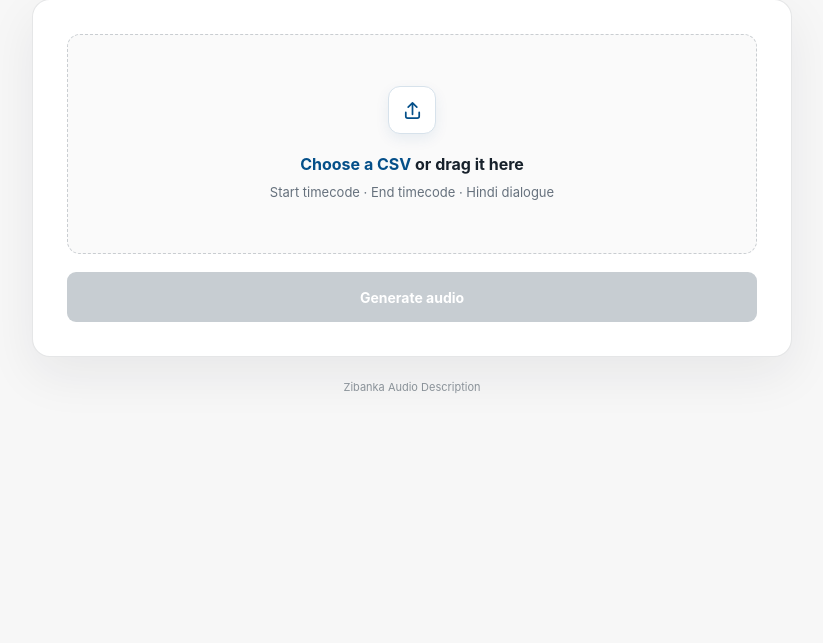
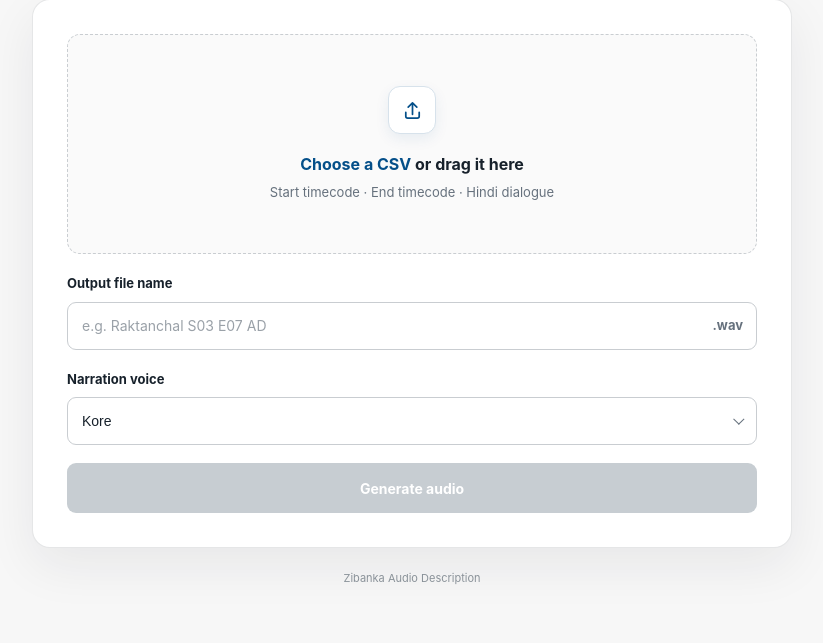
Before and after one commit to shayona21/audio_description_zibanka, a Flask app: page / in a window 1280 px wide. Shown: the part 437-1080 px from the top of the page, without its empty margins (228-1051 px from the left). Before the commit the page ends 830 px from the top, so only its background shows below. Run offline with Flask 3, Linux system fonts and the light colour scheme.

Commit message:
updated to google genai audio

```diff
--- a/app.py
+++ b/app.py
@@ -3,6 +3,7 @@
 # Upload a CSV file → generates a synchronized .wav file
 
 import os
+import re
 import uuid
 import threading
 from pathlib import Path
@@ -10,7 +11,7 @@ from flask import Flask, render_template, request, jsonify, send_file
 from dotenv import load_dotenv
 
 from excel_parser import parse_csv
-from tts_client import text_to_speech, pcm_to_wav
+from tts_client import AVAILABLE_VOICES, DEFAULT_VOICE, text_to_speech, pcm_to_wav
 from audio_builder import build_master_timeline, export_wav
 
 load_dotenv()
@@ -33,7 +34,11 @@ jobs = {}
 
 @app.route("/")
 def index():
-    return render_template("index.html")
+    return render_template(
+        "index.html",
+        voices=AVAILABLE_VOICES,
+        default_voice=DEFAULT_VOICE
+    )
 
 
 @app.route("/upload", methods=["POST"])
@@ -47,9 +52,26 @@ def upload():
         return jsonify({"error": "No file uploaded"}), 400
 
     file = request.files["file"]
+    requested_name = request.form.get("output_name", "").strip()
+    selected_voice = request.form.get("voice", DEFAULT_VOICE).strip()
 
     if not file.filename.lower().endswith(".csv"):
         return jsonify({"error": "Please upload a .csv file"}), 400
+
+    # Keep the user's name readable while removing characters that are unsafe
+    # or invalid in filenames across common operating systems.
+    if requested_name.lower().endswith(".wav"):
+        requested_name = requested_name[:-4].strip()
+    output_stem = re.sub(r'[<>:"/\\|?*\x00-\x1f]', "-", requested_name).strip(" .")
+    output_stem = output_stem[:120].rstrip(" .")
+
+    if not output_stem:
+        return jsonify({"error": "Please enter an output file name"}), 400
+
+    if selected_voice not in AVAILABLE_VOICES:
+        return jsonify({"error": "Please select a valid Gemini voice"}), 400
+
+    download_name = f"{output_stem}.wav"
 
     # Save the uploaded file with a unique name
     job_id   = uuid.uuid4().hex[:8]
@@ -63,18 +85,20 @@ def upload():
         "total":    0,
         "current":  0,
         "output":   None,
+        "download_name": download_name,
+        "voice": selected_voice,
         "error":    None
     }
 
     # Start processing in a background thread so the browser doesn't time out
     thread = threading.Thread(
         target=process_job,
-        args=(job_id, str(csv_path)),
+        args=(job_id, str(csv_path), selected_voice),
         daemon=True
     )
     thread.start()
 
-    return jsonify({"job_id": job_id})
+    return jsonify({"job_id": job_id, "download_name": download_name})
 
 
 @app.route("/status/<job_id>")
@@ -107,27 +131,31 @@ def download(job_id):
     return send_file(
         output_path,
         as_attachment=True,
-        download_name="audio_description.wav"
+        download_name=jobs[job_id]["download_name"]
     )
 
 
 # ── Background processing ─────────────────────────────────────────────────────
 
-def process_job(job_id, csv_path):
+def process_job(job_id, csv_path, voice=DEFAULT_VOICE):
     """
     Full pipeline: parse CSV → TTS → build timeline → export .wav
     Runs in a background thread. Updates jobs[job_id] as it goes.
     """
 
+    def report(message):
+        """Send a processing message to both the browser job log and terminal."""
+        log(job_id, message)
+
     try:
         # Step 1: Parse the CSV
         log(job_id, "Parsing CSV file...")
-        rows = parse_csv(csv_path)
+        rows = parse_csv(csv_path, progress_callback=report)
         jobs[job_id]["total"] = len(rows)
         log(job_id, f"Found {len(rows)} AD rows.")
 
         # Step 2: Convert each row to speech
-        log(job_id, "Converting rows to speech via Google TTS...")
+        log(job_id, f"Converting rows to speech via Gemini TTS (voice: {voice})...")
         audio_clips = []
 
         for i, row in enumerate(rows):
@@ -135,7 +163,7 @@ def process_job(job_id, csv_path):
             log(job_id, f"Row {i + 1}/{len(rows)}: {row['text'][:50]}...")
 
             # Get raw PCM bytes from Gemini TTS
-            pcm_bytes = text_to_speech(row["text"])
+            pcm_bytes = text_to_speech(row["text"], voice=voice)
 
             # Convert PCM → WAV so pydub can read it
             wav_bytes = pcm_to_wav(pcm_bytes)
@@ -144,12 +172,17 @@ def process_job(job_id, csv_path):
         # Step 3: Build the master timeline
         log(job_id, "Building master audio timeline...")
         episode_duration_ms = rows[-1]["start_ms"] + 120000
-        master = build_master_timeline(rows, audio_clips, episode_duration_ms)
+        master = build_master_timeline(
+            rows,
+            audio_clips,
+            episode_duration_ms,
+            progress_callback=report
+        )
 
         # Step 4: Export
         output_path = str(OUTPUT_DIR / f"{job_id}_output.wav")
         log(job_id, "Exporting .wav file...")
-        export_wav(master, output_path)
+        export_wav(master, output_path, progress_callback=report)
 
         # Mark job as done
         jobs[job_id]["status"] = "done"
--- a/excel_parser.py
+++ b/excel_parser.py
@@ -29,7 +29,7 @@ def timecode_to_ms(timecode):
     return total_ms
 
 
-def parse_csv(file_path):
+def parse_csv(file_path, progress_callback=print):
     """
     Read the AD CSV file and return a list of rows.
 
@@ -79,7 +79,7 @@ def parse_csv(file_path):
                 "text":        text
             })
 
-    print(f"Parsed {len(rows)} AD rows from {file_path}")
+    progress_callback(f"Parsed {len(rows)} AD rows from {file_path}")
     return rows
 
 
--- a/main.py
+++ b/main.py
@@ -31,7 +31,7 @@ def run(excel_path, output_path="output_AD.wav"):
     print(f"\nStep 2: Converting {len(rows)} rows to speech...")
     audio_clips = []
 
-    for _, row in enumerate(rows):
+    for _, row in enumerate(rows[:5]):
         print(f"  Row {row['row_number']}/{len(rows)}: {row['text'][:40]}...")
 
         # Get raw PCM bytes from Gemini TTS
--- a/templates/index.html
+++ b/templates/index.html
@@ -167,6 +167,12 @@
             transform: translateY(-2px);
         }
 
+        .upload-area.disabled {
+            opacity: 0.62;
+            cursor: not-allowed;
+            pointer-events: none;
+        }
+
         .upload-icon {
             width: 48px;
             height: 48px;
@@ -242,6 +248,103 @@
             margin-top: 1px;
             color: var(--muted);
             font-size: 11px;
+        }
+
+        .output-field {
+            margin-top: 20px;
+        }
+
+        .field-label {
+            display: block;
+            margin-bottom: 8px;
+            color: var(--ink);
+            font-size: 13px;
+            font-weight: 650;
+        }
+
+        .name-input-wrap {
+            position: relative;
+        }
+
+        .select-wrap {
+            position: relative;
+        }
+
+        #output-name {
+            width: 100%;
+            height: 48px;
+            padding: 0 64px 0 14px;
+            border: 1px solid var(--line-strong);
+            border-radius: 9px;
+            background: #fff;
+            color: var(--ink);
+            font-size: 14px;
+            outline: none;
+            transition: border-color 150ms ease, box-shadow 150ms ease;
+        }
+
+        #output-name::placeholder {
+            color: #9aa1a8;
+        }
+
+        #output-name:focus {
+            border-color: var(--brand);
+            box-shadow: 0 0 0 3px rgba(4, 79, 137, 0.1);
+        }
+
+        #output-name:disabled {
+            background: #f1f2f3;
+            color: var(--muted);
+        }
+
+        #voice-select {
+            width: 100%;
+            height: 48px;
+            padding: 0 42px 0 14px;
+            border: 1px solid var(--line-strong);
+            border-radius: 9px;
+            appearance: none;
+            background: #fff;
+            color: var(--ink);
+            cursor: pointer;
+            font-size: 14px;
+            outline: none;
+            transition: border-color 150ms ease, box-shadow 150ms ease;
+        }
+
+        #voice-select:focus {
+            border-color: var(--brand);
+            box-shadow: 0 0 0 3px rgba(4, 79, 137, 0.1);
+        }
+
+        #voice-select:disabled {
+            background: #f1f2f3;
+            color: var(--muted);
+            cursor: not-allowed;
+        }
+
+        .select-wrap::after {
+            position: absolute;
+            top: calc(50% - 3px);
+            right: 17px;
+            width: 7px;
+            height: 7px;
+            border-right: 1.5px solid var(--muted);
+            border-bottom: 1.5px solid var(--muted);
+            content: "";
+            pointer-events: none;
+            transform: rotate(45deg) translateY(-50%);
+        }
+
+        .file-extension {
+            position: absolute;
+            top: 50%;
+            right: 14px;
+            color: var(--muted);
+            font-size: 13px;
+            font-weight: 650;
+            transform: translateY(-50%);
+            pointer-events: none;
         }
 
         .primary-button,
@@ -358,6 +461,11 @@
 
         #log p.error {
             color: var(--error);
+            font-weight: 700;
+        }
+
+        #log p.warning {
+            color: #9a5700;
             font-weight: 700;
         }
 
@@ -514,6 +622,33 @@
                     </div>
                 </div>
 
+                <div class="output-field">
+                    <label class="field-label" for="output-name">Output file name</label>
+                    <div class="name-input-wrap">
+                        <input
+                            type="text"
+                            id="output-name"
+                            name="output_name"
+                            maxlength="120"
+                            placeholder="e.g. Raktanchal S03 E07 AD"
+                            autocomplete="off"
+                            spellcheck="false"
+                        >
+                        <span class="file-extension" aria-hidden="true">.wav</span>
+                    </div>
+                </div>
+
+                <div class="output-field">
+                    <label class="field-label" for="voice-select">Narration voice</label>
+                    <div class="select-wrap">
+                        <select id="voice-select" name="voice">
+                            {% for voice in voices %}
+                                <option value="{{ voice }}"{% if voice == default_voice %} selected{% endif %}>{{ voice }}</option>
+                            {% endfor %}
+                        </select>
+                    </div>
+                </div>
+
                 <button class="primary-button" id="submit-btn" type="button" disabled>
                     <span id="submit-label">Generate audio</span>
                 </button>
@@ -541,7 +676,7 @@
                             </span>
                             <div>
                                 <h2>Your audio is ready</h2>
-                                <p>audio_description.wav</p>
+                                <p id="output-file-name">audio_description.wav</p>
                             </div>
                         </div>
                         <a class="download-button" id="download-link" href="#">
@@ -569,6 +704,9 @@
         const fileSelection = document.getElementById("file-selection");
         const fileNameEl = document.getElementById("file-name");
         const fileSizeEl = document.getElementById("file-size");
+        const outputNameInput = document.getElementById("output-name");
+        const voiceSelect = document.getElementById("voice-select");
+        const outputFileName = document.getElementById("output-file-name");
         const submitBtn = document.getElementById("submit-btn");
         const submitLabel = document.getElementById("submit-label");
         const progressSection = document.getElementById("progress-section");
@@ -600,13 +738,14 @@
             if (file) selectFile(file);
         });
 
+        outputNameInput.addEventListener("input", updateSubmitState);
         submitBtn.addEventListener("click", submitFile);
 
         function selectFile(file) {
             if (!file.name.toLowerCase().endsWith(".csv")) {
                 selectedFile = null;
                 fileSelection.classList.remove("visible");
-                submitBtn.disabled = true;
+                updateSubmitState();
                 showProgressError("Please choose a CSV file.");
                 return;
             }
@@ -615,12 +754,13 @@
             fileNameEl.textContent = file.name;
             fileSizeEl.textContent = formatFileSize(file.size);
             fileSelection.classList.add("visible");
-            submitBtn.disabled = false;
+            updateSubmitState();
             submitLabel.textContent = "Generate audio";
         }
 
         function submitFile() {
-            if (!selectedFile) return;
+            const requestedOutputName = outputNameInput.value.trim();
+            if (!selectedFile || !requestedOutputName) return;
 
             if (pollInterval) clearInterval(pollInterval);
             lastLogCount = 0;
@@ -630,14 +770,18 @@
             setProgress(0);
             submitBtn.disabled = true;
             submitLabel.textContent = "Generating…";
+            setInputsDisabled(true);
 
             const formData = new FormData();
             formData.append("file", selectedFile);
+            formData.append("output_name", requestedOutputName);
+            formData.append("voice", voiceSelect.value);
 
             fetch("/upload", { method: "POST", body: formData })
                 .then(response => response.json().then(data => ({ ok: response.ok, data })))
                 .then(({ ok, data }) => {
                     if (!ok || data.error) throw new Error(data.error || "Upload failed");
+                    outputFileName.textContent = data.download_name;
                     pollStatus(data.job_id);
                     pollInterval = setInterval(() => pollStatus(data.job_id), 2000);
                 })
@@ -656,7 +800,9 @@
                     progressLines.slice(lastLogCount).forEach(line => {
                         const isDone = line.startsWith("Complete");
                         const isError = line.startsWith("Error");
-                        appendLog(line, isDone ? "done" : isError ? "error" : "");
+                        const isWarning = line.includes("OVERLAP DETECTED");
+                        const logClass = isDone ? "done" : isError ? "error" : isWarning ? "warning" : "";
+                        appendLog(line, logClass);
                     });
                     lastLogCount = progressLines.length;
 
@@ -669,11 +815,14 @@
                         setProgress(100);
                         downloadSection.style.display = "block";
                         document.getElementById("download-link").href = "/download/" + jobId;
-                        submitBtn.disabled = false;
+                        outputFileName.textContent = data.download_name;
+                        setInputsDisabled(false);
+                        updateSubmitState();
                         submitLabel.textContent = "Generate another track";
                     } else if (data.status === "error") {
                         clearInterval(pollInterval);
-                        submitBtn.disabled = false;
+                        setInputsDisabled(false);
+                        updateSubmitState();
                         submitLabel.textContent = "Try again";
                     }
                 })
@@ -707,8 +856,20 @@
         function finishWithError(message) {
             if (pollInterval) clearInterval(pollInterval);
             appendLog("Error: " + message, "error");
-            submitBtn.disabled = false;
+            setInputsDisabled(false);
+            updateSubmitState();
             submitLabel.textContent = "Try again";
+        }
+
+        function updateSubmitState() {
+            submitBtn.disabled = !selectedFile || !outputNameInput.value.trim();
+        }
+
+        function setInputsDisabled(disabled) {
+            fileInput.disabled = disabled;
+            outputNameInput.disabled = disabled;
+            voiceSelect.disabled = disabled;
+            uploadArea.classList.toggle("disabled", disabled);
         }
 
         function formatFileSize(bytes) {
--- a/tts_client.py
+++ b/tts_client.py
@@ -41,6 +41,9 @@ def text_to_speech(text, voice=DEFAULT_VOICE):
     Returns:
         audio_bytes : raw PCM audio bytes (24000Hz, 16-bit, mono)
     """
+
+    if voice not in AVAILABLE_VOICES:
+        raise ValueError(f"Unsupported Gemini voice: {voice}")
 
     # Create the Gemini client using GEMINI_API_KEY from .env
     client = genai.Client(api_key=os.environ.get("GEMINI_API_KEY"))
```
Also changed, not shown: audio_builder.py (+23 -10 lines).
